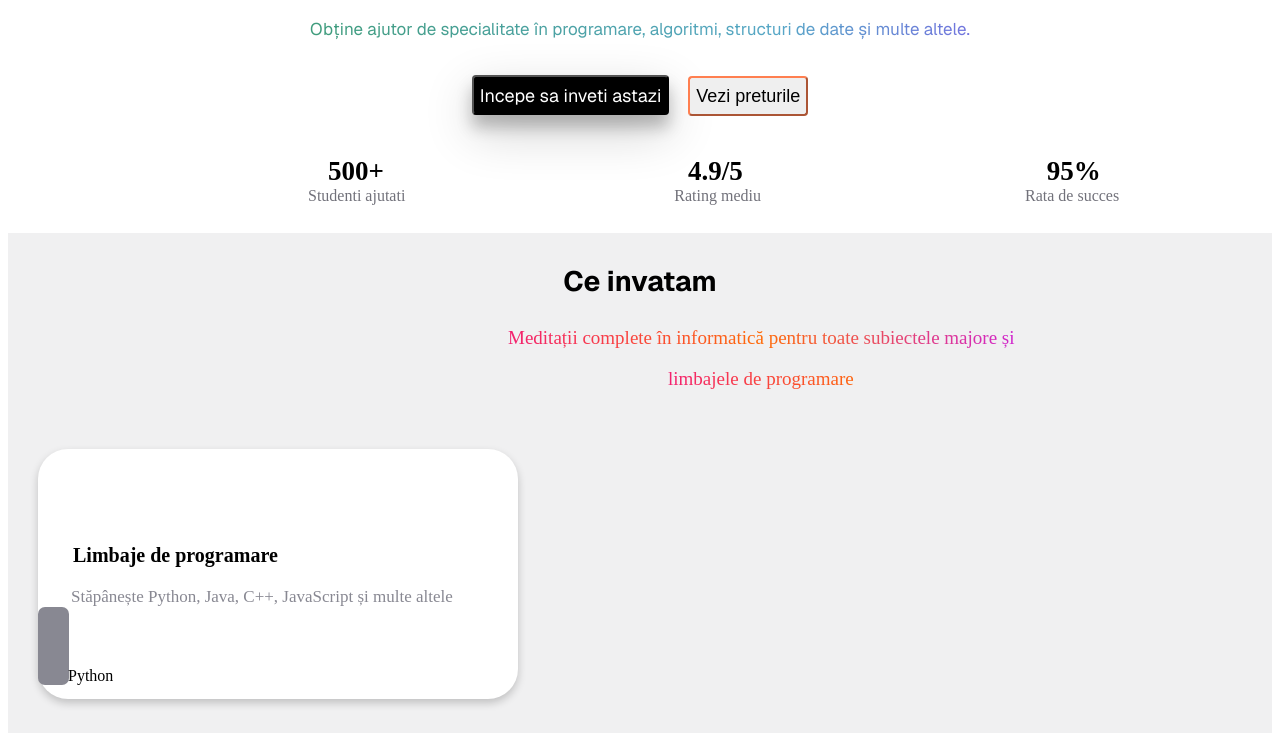
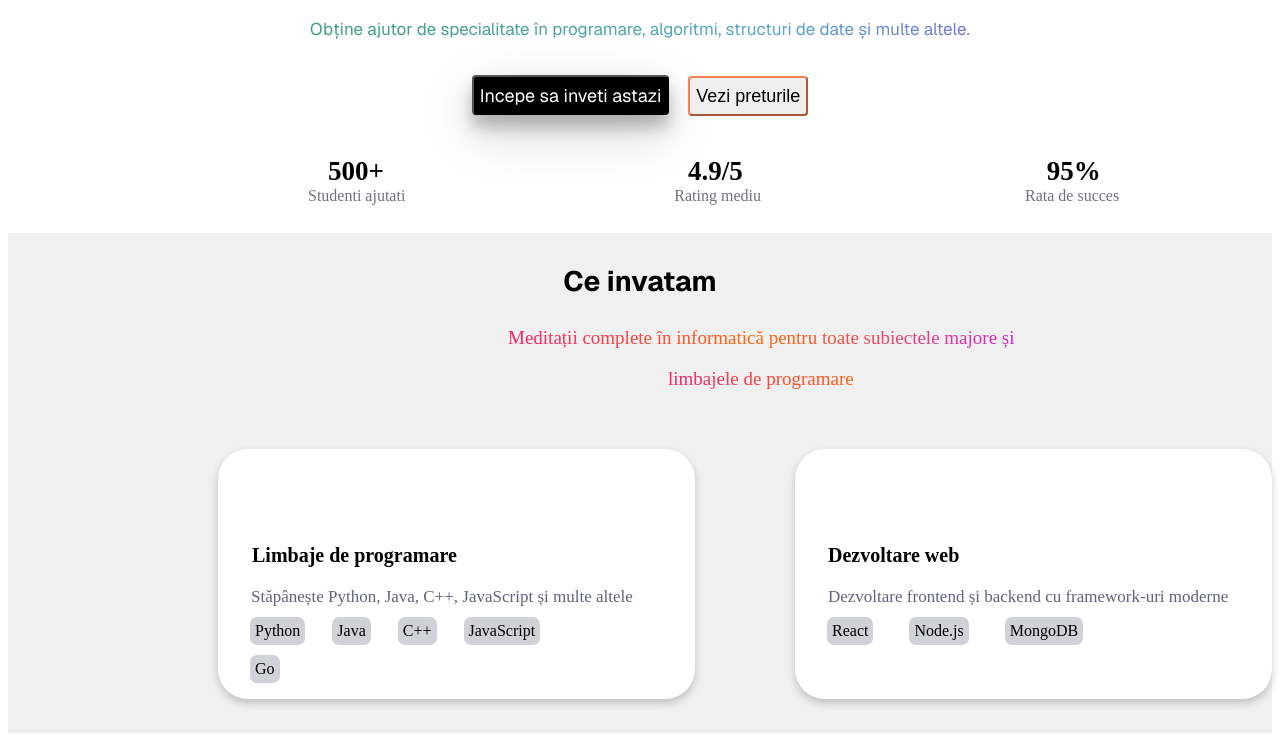
Before and after one commit to a6ndrei/a6ndrei.github.io, a plain HTML site: page website.html in a window 1280 px wide. Shown: the part 185-926 px from the top of the page. Drawn offline with nearby package versions, Linux system fonts and the light colour scheme.

Commit message:
cards changes

```diff
--- a/website.css
+++ b/website.css
@@ -163,7 +163,7 @@
 }
 .card1{
   background-color: white;
-  margin-left: 30px;
+  margin-left: 210px;
   margin-top: 40px;
   height: 250px;
   width: 480px;
@@ -176,24 +176,24 @@
 }
 .limbaje-programare{
   padding-top: 75px;
-  padding-left: 35px;
+  padding-left: 34px;
   font-size: 20px;
   font-weight: bold;
 }
 .stapaneste-python{
   padding-left: 33px;
-  color: #888892;
+  color: #616181;
   font-size: 17px;
 }
 .card-python{
-  padding-top: 60px;
-  padding-left: 30px;
-  background-color: #888892;
-  width: 0.5px;
+  padding: 5px;
+  background-color: #d1d1d8;
   border-radius: 7px;
   display: inline-block;
+  margin-top: 10px;
+  margin-left: 32px;
 }
-.flex-romburi{
+.flex-dreptunghiuri-1{
   display: flex;
   flex-direction: row;
 }
@@ -201,3 +201,83 @@
   display: flex;
   flex-direction: row;
 }
+.card-java{
+  padding: 5px;
+  background-color: #d1d1d8;
+  border-radius: 7px;
+  display: inline-block;
+  margin-top: 10px;
+  margin-left: 27px;
+}
+.card-c{
+  padding: 5px;
+  background-color: #d1d1d8;
+  border-radius: 7px;
+  display: inline-block;
+  margin-top: 10px;
+  margin-left: 27px;
+}
+.card-javascript{
+  padding: 5px;
+  background-color: #d1d1d8;
+  border-radius: 7px;
+  display: inline-block;
+  margin-top: 10px;
+  margin-left: 27px;
+}
+.card-go{
+  padding: 5px;
+  background-color: #d1d1d8;
+  border-radius: 7px;
+  display: inline-block;
+  margin-top: 10px;
+  margin-left: 32px;
+}
+.card2{
+  background-color: white;
+  margin-left: 100px;
+  margin-top: 40px;
+  height: 250px;
+  width: 480px;
+  border-radius: 30px;
+  box-shadow: 0 4px 8px 0 rgba(0,0,0,0.2);
+  transition: 0.3s;
+}
+.card2:hover{
+  box-shadow: 0 8px 16px 0 rgba(0,0,0,0.2);
+}
+.dezvoltare-web{
+  padding-top: 75px;
+  padding-left: 33px;
+  font-size: 20px;
+  font-weight: bold;
+}
+.dezvoltare-frontend{
+  padding-left: 33px;
+  color: #616181;
+  font-size: 17px;
+}
+.card-react{
+  padding: 5px;
+  background-color: #d1d1d8;
+  border-radius: 7px;
+  display: inline-block;
+  margin-top: 10px;
+  margin-left: 32px;
+}
+.card-node{
+  padding: 5px;
+  background-color: #d1d1d8;
+  border-radius: 7px;
+  display: inline-block;
+  margin-top: 10px;
+  margin-left: 32px;
+}
+.card-mongodb{
+  padding: 5px;
+  background-color: #d1d1d8;
+  border-radius: 7px;
+  display: inline-block;
+  margin-top: 10px;
+  margin-left: 32px;
+}
--- a/website.html
+++ b/website.html
@@ -42,29 +42,26 @@
       <p class="limbaje-programare">Limbaje de programare</p>
       <span class="stapaneste-python">Stăpânește Python, Java, C++, JavaScript și multe altele
       </span>
-
-      <div class="flex-romburi">
-      <div class="card-python">Python</div>
-
-   <!-- <p class="limbaje-programare">Limbaje de programare</p>
-      <span class="stapaneste-python">Stăpânește Python, Java, C++, JavaScript și multe altele
+      <div class="flex-dreptunghiuri-1">
+        <div class="card-python">Python</div>
+        <div class="card-java">Java</div>
+        <div class="card-c">C++</div>
+        <div class="card-javascript">JavaScript</div>
+      </div>
+      <div class="card-go">Go</div>
+    </div>
+    <div class="card2">
+      <p class="dezvoltare-web">
+        Dezvoltare web
+      </p>
+      <span class="dezvoltare-frontend">
+        Dezvoltare frontend și backend cu framework-uri moderne
       </span>
-
-      <div class="flex-romburi">
-        <div class="card-python">Python</div>
-    <div class="card2">
-  </div>-->
-   <!-- <div class="card1">
-      <p class="limbaje-programare">Limbaje de programare</p>
-      <span class="stapaneste-python">Stăpânește Python, Java, C++, JavaScript și multe altele
-      </span>
-
-      <div class="flex-romburi">
-      <div class="card-python">Python</div>
-    <div class="card2">-->
-
-    </div>
-
+      <div class="flex-dreptunghiuri-2">
+        <div class="card-react">React</div>
+        <div class="card-node">Node.js</div>
+        <div class="card-mongodb">MongoDB</div>
+      </div>
     </div>
     </div>
 
```
